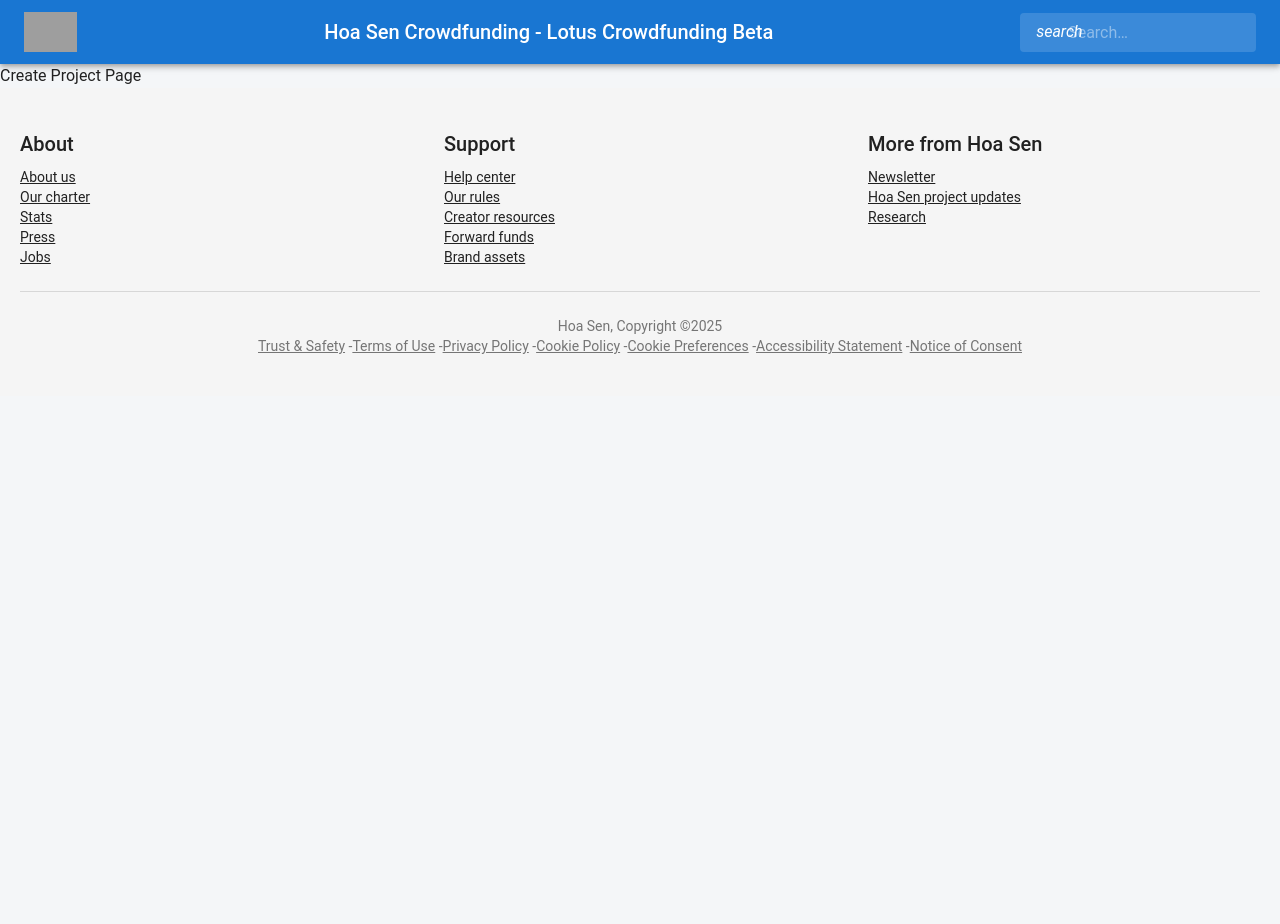
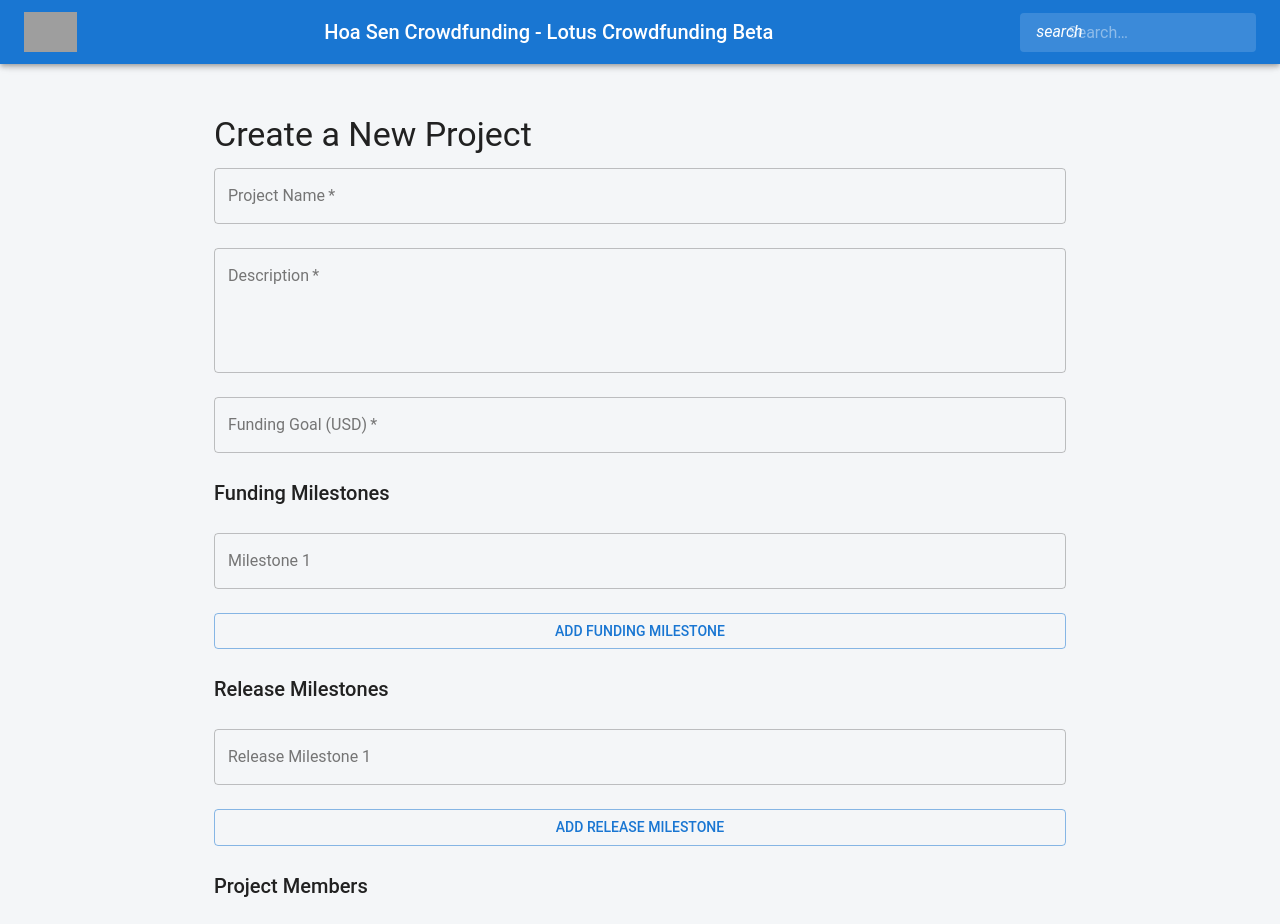
Before and after one commit to Kgunze/codespaces-react, a React (Vite) app: page /create in a window 1280 px wide. Shown: the top 924 px of the page. Before the commit the page ends 800 px from the top, so only its background shows below. Built offline with nearby package versions, Linux system fonts and the light colour scheme; grey boxes are pictures that could not be loaded.

Commit message:
//update the Create Project entry at Home, design the project form to be filled with.

```diff
--- a/src/pages/CreateProject.jsx
+++ b/src/pages/CreateProject.jsx
@@ -1 +1,148 @@
-import React from 'react'; export default function CreateProject() { return <div>Create Project Page</div>; }
+import React, { useState } from 'react';
+import { Container, TextField, Button, Typography, Box } from '@mui/material';
+
+export default function CreateProject() {
+  const [formData, setFormData] = useState({
+    projectName: '',
+    description: '',
+    fundingGoal: '',
+    fundingMilestones: [''],
+    releaseMilestones: [''],
+    projectMembers: [''],
+  });
+
+  const handleInputChange = (e) => {
+    const { name, value } = e.target;
+    setFormData((prevData) => ({
+      ...prevData,
+      [name]: value,
+    }));
+  };
+
+  const handleArrayChange = (e, index, field) => {
+    const { value } = e.target;
+    setFormData((prevData) => {
+      const updatedArray = [...prevData[field]];
+      updatedArray[index] = value;
+      return { ...prevData, [field]: updatedArray };
+    });
+  };
+
+  const addArrayField = (field) => {
+    setFormData((prevData) => ({
+      ...prevData,
+      [field]: [...prevData[field], ''],
+    }));
+  };
+
+  const handleSubmit = (e) => {
+    e.preventDefault();
+    console.log('Project Created:', formData);
+    alert('Project Created Successfully!');
+  };
+
+  return (
+    <Container maxWidth="md" sx={{ marginTop: '50px', marginBottom: '50px' }}>
+      <Typography variant="h4" gutterBottom>
+        Create a New Project
+      </Typography>
+      <Box
+        component="form"
+        noValidate
+        autoComplete="off"
+        sx={{ display: 'flex', flexDirection: 'column', gap: 3 }}
+        onSubmit={handleSubmit}
+      >
+        {/* Project Details */}
+        <TextField
+          label="Project Name"
+          name="projectName"
+          type="text"
+          variant="outlined"
+          fullWidth
+          required
+          value={formData.projectName}
+          onChange={handleInputChange}
+        />
+        <TextField
+          label="Description"
+          name="description"
+          type="text"
+          variant="outlined"
+          fullWidth
+          multiline
+          rows={4}
+          required
+          value={formData.description}
+          onChange={handleInputChange}
+        />
+        <TextField
+          label="Funding Goal (USD)"
+          name="fundingGoal"
+          type="number"
+          variant="outlined"
+          fullWidth
+          required
+          value={formData.fundingGoal}
+          onChange={handleInputChange}
+        />
+
+        {/* Funding Milestones */}
+        <Typography variant="h6">Funding Milestones</Typography>
+        {formData.fundingMilestones.map((milestone, index) => (
+          <TextField
+            key={index}
+            label={`Milestone ${index + 1}`}
+            type="text"
+            variant="outlined"
+            fullWidth
+            value={milestone}
+            onChange={(e) => handleArrayChange(e, index, 'fundingMilestones')}
+          />
+        ))}
+        <Button variant="outlined" onClick={() => addArrayField('fundingMilestones')}>
+          Add Funding Milestone
+        </Button>
+
+        {/* Release Milestones */}
+        <Typography variant="h6">Release Milestones</Typography>
+        {formData.releaseMilestones.map((milestone, index) => (
+          <TextField
+            key={index}
+            label={`Release Milestone ${index + 1}`}
+            type="text"
+            variant="outlined"
+            fullWidth
+            value={milestone}
+            onChange={(e) => handleArrayChange(e, index, 'releaseMilestones')}
+          />
+        ))}
+        <Button variant="outlined" onClick={() => addArrayField('releaseMilestones')}>
+          Add Release Milestone
+        </Button>
+
+        {/* Project Members */}
+        <Typography variant="h6">Project Members</Typography>
+        {formData.projectMembers.map((member, index) => (
+          <TextField
+            key={index}
+            label={`Member ${index + 1}`}
+            type="text"
+            variant="outlined"
+            fullWidth
+            value={member}
+            onChange={(e) => handleArrayChange(e, index, 'projectMembers')}
+          />
+        ))}
+        <Button variant="outlined" onClick={() => addArrayField('projectMembers')}>
+          Add Project Member
+        </Button>
+
+        {/* Submit Button */}
+        <Button variant="contained" color="primary" size="large" type="submit">
+          Create Project
+        </Button>
+      </Box>
+    </Container>
+  );
+}
--- a/src/pages/Home.jsx
+++ b/src/pages/Home.jsx
@@ -1,5 +1,6 @@
 import React, { useEffect, useState } from 'react';
-import { Button, Typography, Grid, Card, CardContent, CardMedia, Container, Box, Skeleton } from '@mui/material';
+import { Button, Typography, Grid, Card, CardContent, CardMedia, Container, Box, Skeleton, Fab } from '@mui/material';
+import AddIcon from '@mui/icons-material/Add'; // Import Add Icon
 import Carousel from 'react-material-ui-carousel';
 import axios from 'axios';
 import { useNavigate } from 'react-router-dom'; // Import useNavigate
@@ -153,6 +154,20 @@ export default function Home() {
 
       {/* Crowdfunding Tips */}
       {renderCarousel(images.crowdfundingTips, 'Crowdfunding Tips')}
+
+      {/* Floating Create Project Button */}
+      <Fab
+        color="primary"
+        aria-label="create"
+        sx={{
+          position: 'fixed',
+          bottom: 16,
+          right: 16,
+        }}
+        onClick={() => navigate('/create')} // Navigate to Create Project page
+      >
+        <AddIcon />
+      </Fab>
     </div>
   );
 }
--- a/src/pages/ProjectDetails.jsx
+++ b/src/pages/ProjectDetails.jsx
@@ -1 +1,52 @@
-import React from 'react'; export default function ProjectDetails() { return <div>Project Details Page</div>; }
+import React from 'react';
+import { Container, Typography, Box } from '@mui/material';
+
+export default function ProjectDetails() {
+  return (
+    <Container maxWidth="md" sx={{ marginTop: '50px', marginBottom: '50px' }}>
+      <Typography variant="h3" gutterBottom>
+        About Hoa Sen Crowdfunding
+      </Typography>
+      <Box sx={{ marginBottom: '30px' }}>
+        <Typography variant="h5" gutterBottom>
+          About Us
+        </Typography>
+        <Typography variant="body1" color="textSecondary">
+          Hoa Sen Crowdfunding is a platform dedicated to empowering creators and innovators to bring their ideas to life.
+          We believe in the power of community and collaboration to fund and support creative projects that make a difference.
+          Our mission is to connect creators with backers who share their vision, fostering a space where creativity thrives.
+        </Typography>
+      </Box>
+      <Box>
+        <Typography variant="h5" gutterBottom>
+          Our Charter
+        </Typography>
+        <Typography variant="body1" color="textSecondary">
+          At Hoa Sen Crowdfunding, we are committed to:
+        </Typography>
+        <ul>
+          <li>
+            <Typography variant="body1" color="textSecondary">
+              Supporting creativity and innovation by providing a platform for creators to share their ideas.
+            </Typography>
+          </li>
+          <li>
+            <Typography variant="body1" color="textSecondary">
+              Building a community of backers who believe in the power of collaboration and shared goals.
+            </Typography>
+          </li>
+          <li>
+            <Typography variant="body1" color="textSecondary">
+              Ensuring transparency and trust between creators and backers through clear communication and accountability.
+            </Typography>
+          </li>
+          <li>
+            <Typography variant="body1" color="textSecondary">
+              Promoting inclusivity and diversity by welcoming projects from creators of all backgrounds and disciplines.
+            </Typography>
+          </li>
+        </ul>
+      </Box>
+    </Container>
+  );
+}
```
